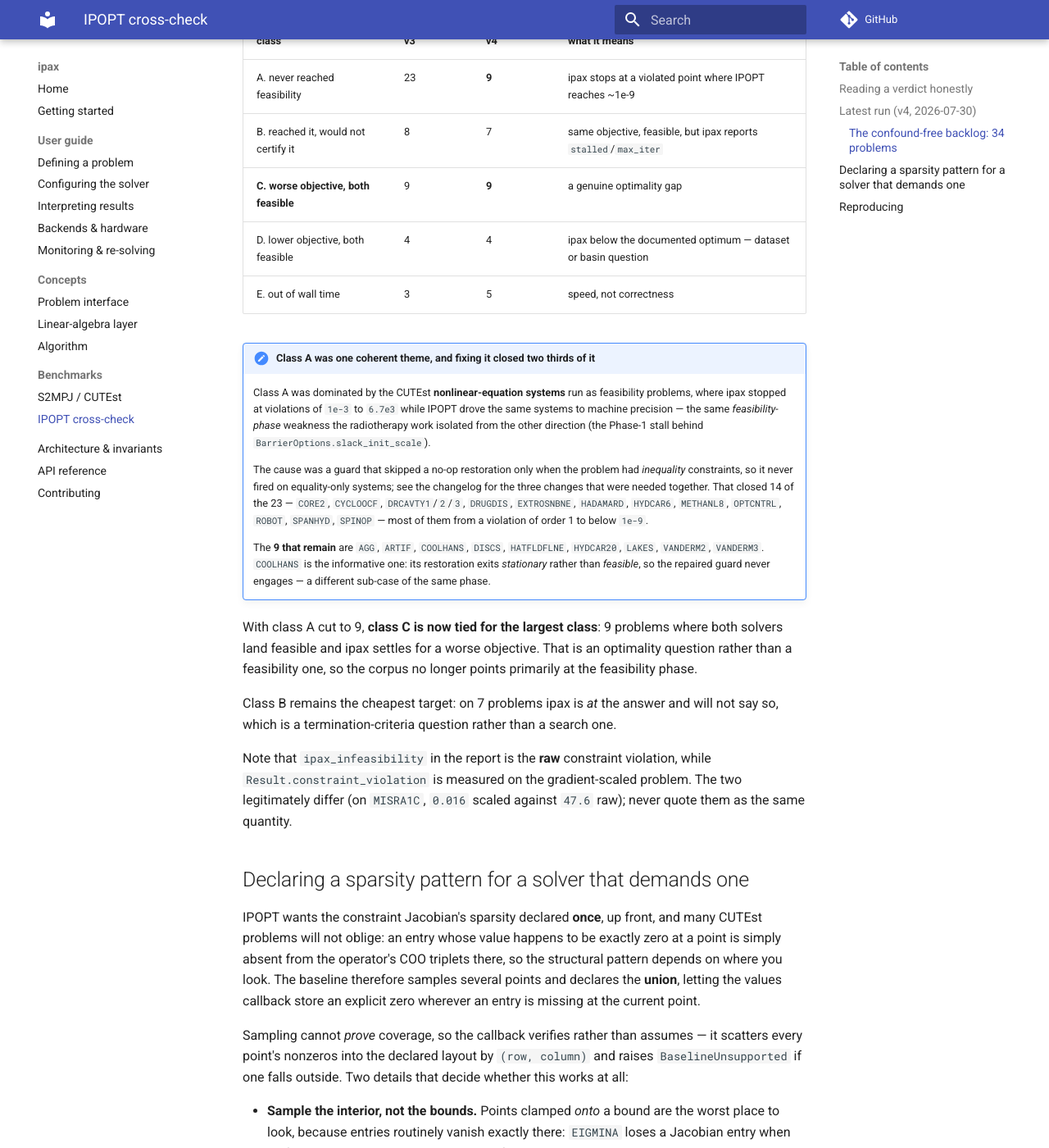
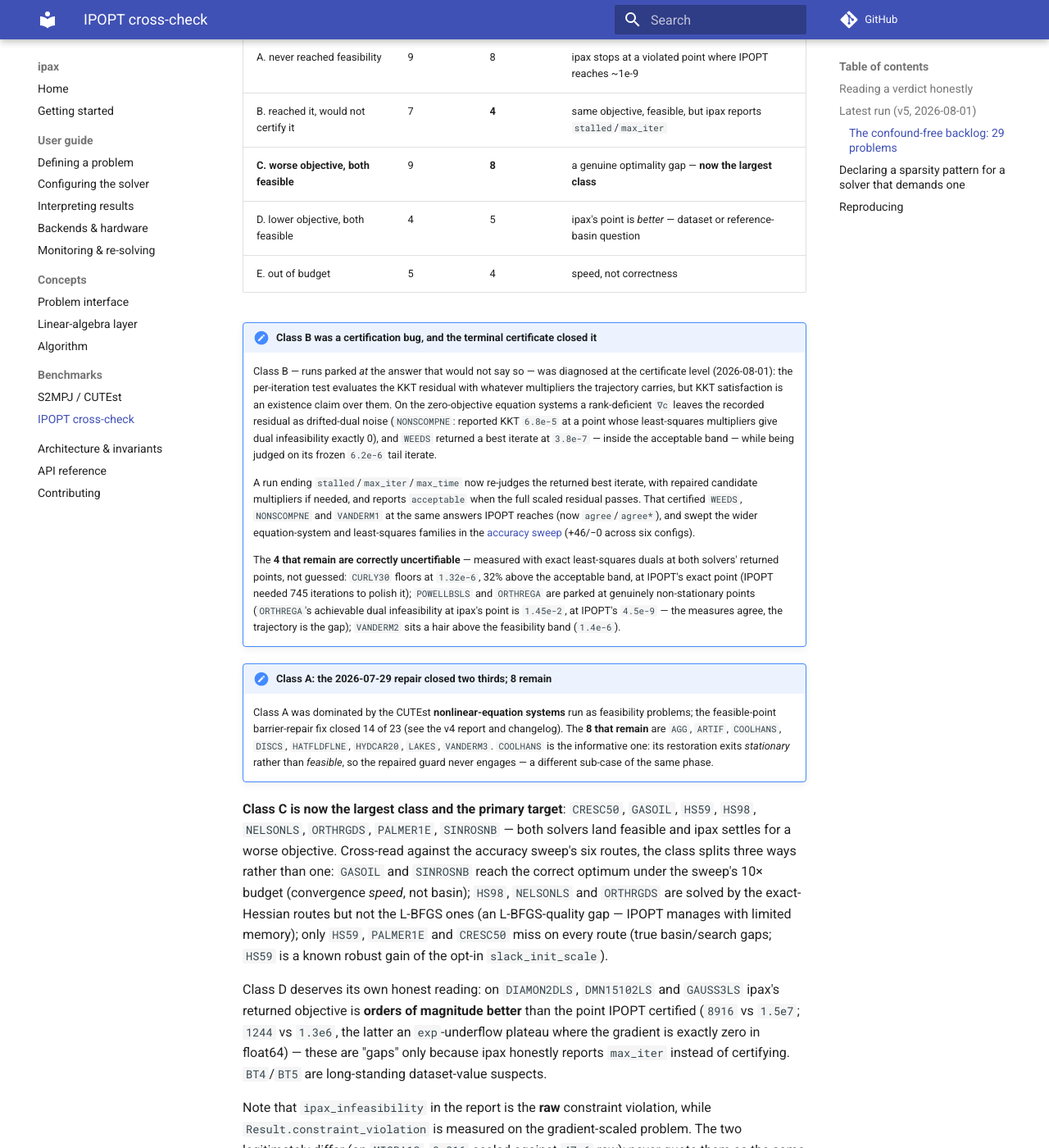
Before and after one commit to wahln/ipax, an MkDocs documentation site: the page built from docs/benchmarks/ipopt.md, in a window 1280 px wide and 1400 px high, scrolled down 2277 px. Shown: the whole window at 82% size. Built offline with MkDocs 1.6.1 and Material for MkDocs 9.7.7, drawn with Linux system fonts in a browser that asks for light colours; comment, search, counter and statistics services are not loaded; some of the changed text lies outside the part shown.

Commit message:
docs(benchmarks): refresh the S2MPJ sweep to v20 and the IPOPT column to v5
The v20 sweep is the terminal-certificate gate run: +46/-0 vs v19
(4531 -> 4577), every config positive, zero route changes; all objective
drifts confined to wall-clock-bounded rows. The v15->v19 story moves to
the provenance section.

The v5 triage column re-baselines the cross-check after the
certificate: gaps 40 -> 35, matched-arm backlog 34 -> 29. Class B drops
7 -> 4 (WEEDS/NONSCOMPNE/VANDERM1 now agree; the remainder measured
uncertifiable), making class C (worse objective, both feasible) the
largest class - the doc now records its three-way split (budget vs
L-BFGS-quality vs true basin) and the honest class-D reading.

Co-Authored-By: Claude Fable 5 <noreply@anthropic.com>

```diff
--- a/docs/benchmarks/ipopt.md
+++ b/docs/benchmarks/ipopt.md
@@ -52,72 +52,97 @@ to separate a defaults difference from a structural gap.
 iteration and wall-clock budget by default (`--ref-max-iter` inherits
 `--max-iter`); a reference with a larger budget manufactures gaps.
 
-## Latest run (v4, 2026-07-30)
+## Latest run (v5, 2026-08-01)
 
-ipax `0.8.0` + the feasible-point barrier repair · Python 3.14.6 · Windows 11 ·
-NumPy 2.4.6 · SciPy 1.17.1. Config `lbfgs/dense`, 1000 iterations / 60 s per
-solve on both sides, the accuracy sweep's dense variable cap (2000). 1098
-problems compared, 3 skipped as oversized, **every one of them reaching both
-solvers**.
+ipax `0.9.0` + the terminal KKT certificate (develop @ `2e7f3a1`) ·
+Python 3.14.6 · Windows 11 · NumPy 2.4.6 · SciPy 1.17.1. Config `lbfgs/dense`,
+1000 iterations / 60 s per solve on both sides, the accuracy sweep's dense
+variable cap (2000). 1098 problems compared, 3 skipped as oversized, **every
+one of them reaching both solvers**.
 
-| verdict | v3 (2026-07-28) | v4 |
+| verdict | v4 (2026-07-30) | v5 |
 | --- | --- | --- |
-| `agree` + `agree*` | 624 | **637** |
-| `both-hard` + `both-hard*` | 322 | 310 |
-| `ipax-wins` + `ipax-wins*` | 64 | **76** |
-| `differ*` | 35 | 35 |
-| **`ipax-gap` + `ipax-gap*`** | 53 | **40** |
+| `agree` + `agree*` | 637 | **640** |
+| `both-hard` + `both-hard*` | 310 | 307 |
+| `ipax-wins` + `ipax-wins*` | 76 | **80** |
+| `differ*` | 35 | 36 |
+| **`ipax-gap` + `ipax-gap*`** | 40 | **35** |
 
-### The confound-free backlog: 34 problems
+### The confound-free backlog: 29 problems
 
-Re-running the 40 gaps with the reference's parameters matched to ipax's
+Re-running the 35 gaps with the reference's parameters matched to ipax's
 (`mu_strategy=monotone`, `limited_memory_max_history=10`, equal budget) clears
-6 and leaves **34 that survive** — down from 47 in v3. The parameter asymmetry
-accounts for about an eighth of the list, not the list: `AGG` in particular
-survives fully matched, with IPOPT solving it in 324 iterations under ipax's own
-settings.
+6 (`LEVYMONT`, `LEVYMONT8`, `NUFFIELD`, `SSEBNLN`, `SSINE`, `DMN37143LS`) and
+leaves **29 that survive** — down from 34 in v4 and 47 in v3. `AGG` still
+survives fully matched.
 
-Classifying those 34 by what actually went wrong — using the constraint
+Classifying those 29 by what actually went wrong — using the constraint
 violation at each solver's returned point, measured on the *raw* (unscaled)
 constraints so both points are judged by one ruler:
 
-| class | v3 | v4 | what it means |
+| class | v4 | v5 | what it means |
 | --- | --- | --- | --- |
-| A. never reached feasibility | 23 | **9** | ipax stops at a violated point where IPOPT reaches ~1e-9 |
-| B. reached it, would not certify it | 8 | 7 | same objective, feasible, but ipax reports `stalled`/`max_iter` |
-| **C. worse objective, both feasible** | 9 | **9** | a genuine optimality gap |
-| D. lower objective, both feasible | 4 | 4 | ipax below the documented optimum — dataset or basin question |
-| E. out of wall time | 3 | 5 | speed, not correctness |
+| A. never reached feasibility | 9 | 8 | ipax stops at a violated point where IPOPT reaches ~1e-9 |
+| B. reached it, would not certify it | 7 | **4** | same objective, feasible, but ipax reports `stalled`/`max_iter` |
+| **C. worse objective, both feasible** | 9 | **8** | a genuine optimality gap — **now the largest class** |
+| D. lower objective, both feasible | 4 | 5 | ipax's point is *better* — dataset or reference-basin question |
+| E. out of budget | 5 | 4 | speed, not correctness |
 
-!!! note "Class A was one coherent theme, and fixing it closed two thirds of it"
+!!! note "Class B was a certification bug, and the terminal certificate closed it"
+
+    Class B — runs parked *at* the answer that would not say so — was diagnosed
+    at the certificate level (2026-08-01): the per-iteration test evaluates the
+    KKT residual with whatever multipliers the trajectory carries, but KKT
+    satisfaction is an existence claim over them. On the zero-objective
+    equation systems a rank-deficient `∇c` leaves the recorded residual as
+    drifted-dual noise (`NONSCOMPNE`: reported KKT `6.8e-5` at a point whose
+    least-squares multipliers give dual infeasibility exactly 0), and `WEEDS`
+    returned a best iterate at `3.8e-7` — inside the acceptable band — while
+    being judged on its frozen `6.2e-6` tail iterate.
+
+    A run ending `stalled`/`max_iter`/`max_time` now re-judges the returned
+    best iterate, with repaired candidate multipliers if needed, and reports
+    `acceptable` when the full scaled residual passes. That certified `WEEDS`,
+    `NONSCOMPNE` and `VANDERM1` at the same answers IPOPT reaches (now
+    `agree`/`agree*`), and swept the wider equation-system and least-squares
+    families in the [accuracy sweep](s2mpj.md) (+46/−0 across six configs).
+
+    The **4 that remain are correctly uncertifiable** — measured with exact
+    least-squares duals at both solvers' returned points, not guessed:
+    `CURLY30` floors at `1.32e-6`, 32% above the acceptable band, at IPOPT's
+    exact point (IPOPT needed 745 iterations to polish it); `POWELLBSLS` and
+    `ORTHREGA` are parked at genuinely non-stationary points (`ORTHREGA`'s
+    achievable dual infeasibility at ipax's point is `1.45e-2`, at IPOPT's
+    `4.5e-9` — the measures agree, the trajectory is the gap); `VANDERM2` sits
+    a hair above the feasibility band (`1.4e-6`).
+
+!!! note "Class A: the 2026-07-29 repair closed two thirds; 8 remain"
 
     Class A was dominated by the CUTEst **nonlinear-equation systems** run as
-    feasibility problems, where ipax stopped at violations of `1e-3` to `6.7e3`
-    while IPOPT drove the same systems to machine precision — the same
-    *feasibility-phase* weakness the radiotherapy work isolated from the other
-    direction (the Phase-1 stall behind `BarrierOptions.slack_init_scale`).
+    feasibility problems; the feasible-point barrier-repair fix closed 14 of
+    23 (see the v4 report and changelog). The **8 that remain** are `AGG`,
+    `ARTIF`, `COOLHANS`, `DISCS`, `HATFLDFLNE`, `HYDCAR20`, `LAKES`,
+    `VANDERM3`. `COOLHANS` is the informative one: its restoration exits
+    *stationary* rather than *feasible*, so the repaired guard never engages —
+    a different sub-case of the same phase.
 
-    The cause was a guard that skipped a no-op restoration only when the problem
-    had *inequality* constraints, so it never fired on equality-only systems;
-    see the changelog for the three changes that were needed together. That
-    closed 14 of the 23 — `CORE2`, `CYCLOOCF`, `DRCAVTY1`/`2`/`3`, `DRUGDIS`,
-    `EXTROSNBNE`, `HADAMARD`, `HYDCAR6`, `METHANL8`, `OPTCNTRL`, `ROBOT`,
-    `SPANHYD`, `SPINOP` — most of them from a violation of order 1 to below
-    `1e-9`.
+**Class C is now the largest class and the primary target**: `CRESC50`,
+`GASOIL`, `HS59`, `HS98`, `NELSONLS`, `ORTHRGDS`, `PALMER1E`, `SINROSNB` —
+both solvers land feasible and ipax settles for a worse objective. Cross-read
+against the accuracy sweep's six routes, the class splits three ways rather
+than one: `GASOIL` and `SINROSNB` reach the correct optimum under the sweep's
+10× budget (convergence *speed*, not basin); `HS98`, `NELSONLS` and `ORTHRGDS`
+are solved by the exact-Hessian routes but not the L-BFGS ones (an
+L-BFGS-quality gap — IPOPT manages with limited memory); only `HS59`,
+`PALMER1E` and `CRESC50` miss on every route (true basin/search gaps; `HS59`
+is a known robust gain of the opt-in `slack_init_scale`).
 
-    The **9 that remain** are `AGG`, `ARTIF`, `COOLHANS`, `DISCS`, `HATFLDFLNE`,
-    `HYDCAR20`, `LAKES`, `VANDERM2`, `VANDERM3`. `COOLHANS` is the informative
-    one: its restoration exits *stationary* rather than *feasible*, so the
-    repaired guard never engages — a different sub-case of the same phase.
-
-With class A cut to 9, **class C is now tied for the largest class**: 9 problems
-where both solvers land feasible and ipax settles for a worse objective. That is
-an optimality question rather than a feasibility one, so the corpus no longer
-points primarily at the feasibility phase.
-
-Class B remains the cheapest target: on 7 problems ipax is *at* the answer and
-will not say so, which is a termination-criteria question rather than a search
-one.
+Class D deserves its own honest reading: on `DIAMON2DLS`, `DMN15102LS` and
+`GAUSS3LS` ipax's returned objective is **orders of magnitude better** than the
+point IPOPT certified (`8916` vs `1.5e7`; `1244` vs `1.3e6`, the latter an
+`exp`-underflow plateau where the gradient is exactly zero in float64) — these
+are "gaps" only because ipax honestly reports `max_iter` instead of certifying.
+`BT4`/`BT5` are long-standing dataset-value suspects.
 
 Note that `ipax_infeasibility` in the report is the **raw** constraint violation,
 while `Result.constraint_violation` is measured on the gradient-scaled problem.
```
Also changed, not shown: docs/benchmarks/s2mpj.md (+84 -86 lines).
